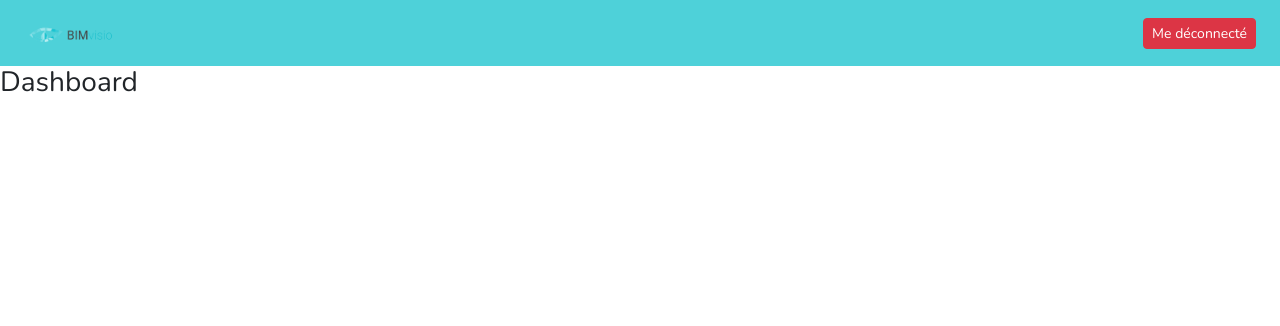
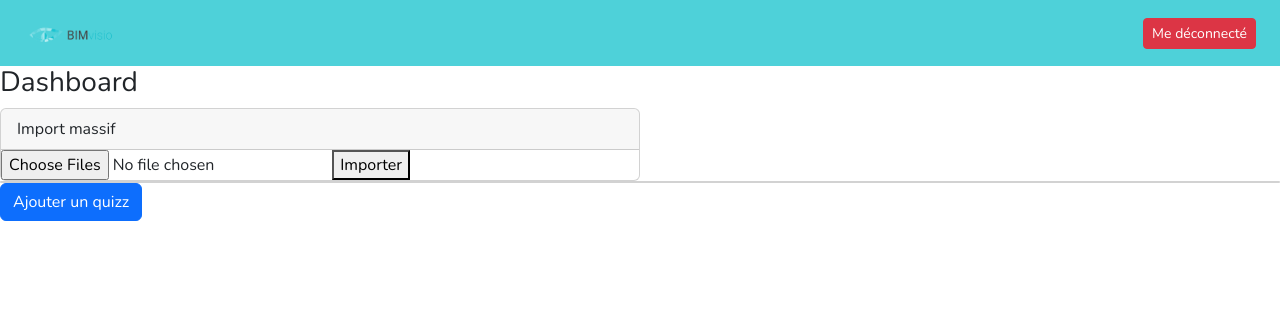
Before and after one commit to Lucas-dev-974/AFPAR-1B-quiz, a Django app: template frontend/templates/dashboard.html in a window 1280 px wide. Shown: the top 326 px of the page. Run offline with Django 4.2, Linux system fonts and the light colour scheme; the template is opened without the code that fills it, so the values that code supplies are empty; parts of the project's set-up code (start-up, migrations or seed data) failed here and were passed over.

Commit message:
Ajoute de template de modal ajout d'un quizz au dashboard

```diff
--- a/frontend/templates/dashboard.html
+++ b/frontend/templates/dashboard.html
@@ -2,8 +2,44 @@
 
 {% block content %}
     <h3>Dashboard</h3>
+
+    <div class="card" style="width: 50%;">
+        <div class="card-header">
+            Import massif
+        </div>
+        <div>
+            <input type="file" multiple="multiple" id="quizz_import_file_input">
+            <button id="quizz_import_btn">Importer</button>
+        </div>
+    </div>
+
+
+    <div class="card">
+
+    </div>
+
+    {% include 'add-quizz-modal.html' %}
 {% endblock content %}
 
 {% block scripts %}
+    <script>
+        document.addEventListener('DOMContentLoaded', ()=> {
+            const quizz_import_btn = document.getElementById('quizz_import_btn')
+            const input_file       = document.getElementById('quizz_import_file_input')
 
+            quizz_import_btn.addEventListener('click', async ()=> {
+                let mode = 'multiple'
+
+
+                const response = await request('/api/quizz/imports', jsonToFormData({
+                    mode: mode,
+                    file: input_file.files[0]
+                }))
+                console.log(response)
+            })
+
+
+
+        })
+    </script>
 {% endblock scripts %}
```
